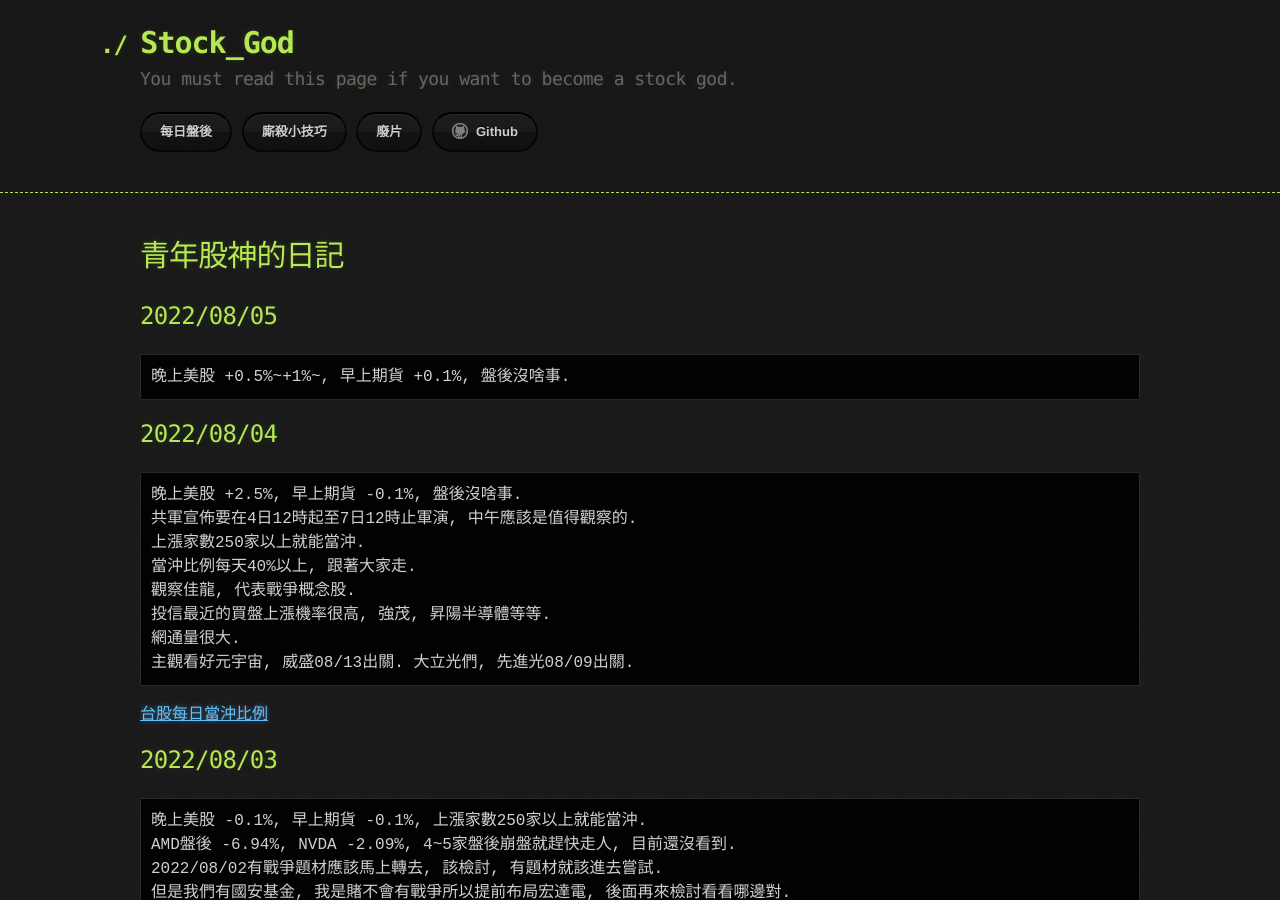
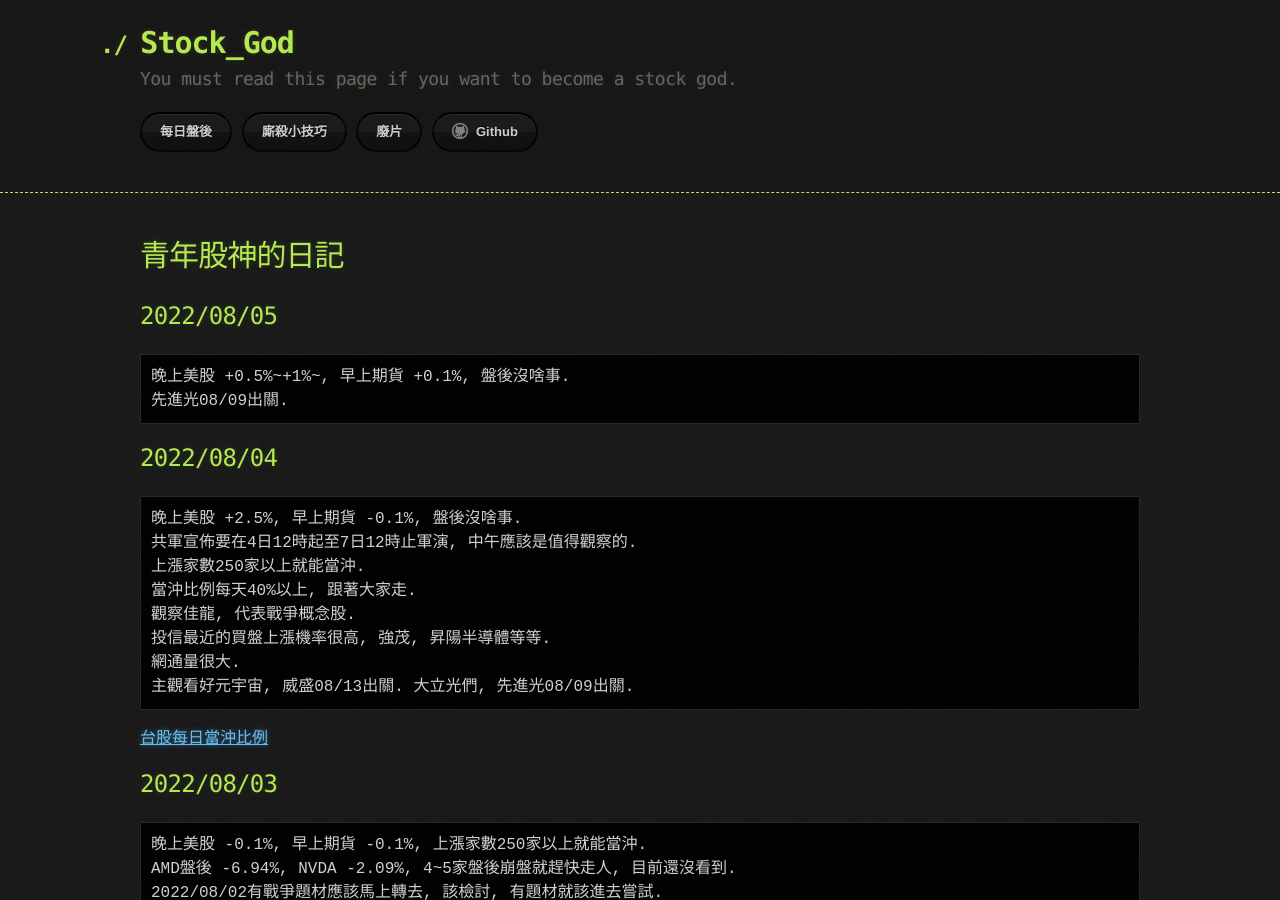
Before and after one commit to lepg5487/Stock_God, a Jekyll site: the page built from index.md, in a window 1280 px wide and 900 px high. Built offline with Jekyll 4.4.1, drawn with Linux system fonts in a browser that asks for light colours; our own code applies the rules of GitHub Pages for plain Markdown files.

Commit message:
Update index.md

````diff
--- a/index.md
+++ b/index.md
@@ -7,6 +7,7 @@ layout: testlayouts
 ## 2022/08/05
 ```
 晚上美股 +0.5%~+1%~, 早上期貨 +0.1%, 盤後沒啥事.
+先進光08/09出關.
 ```
 
 ## 2022/08/04
````
